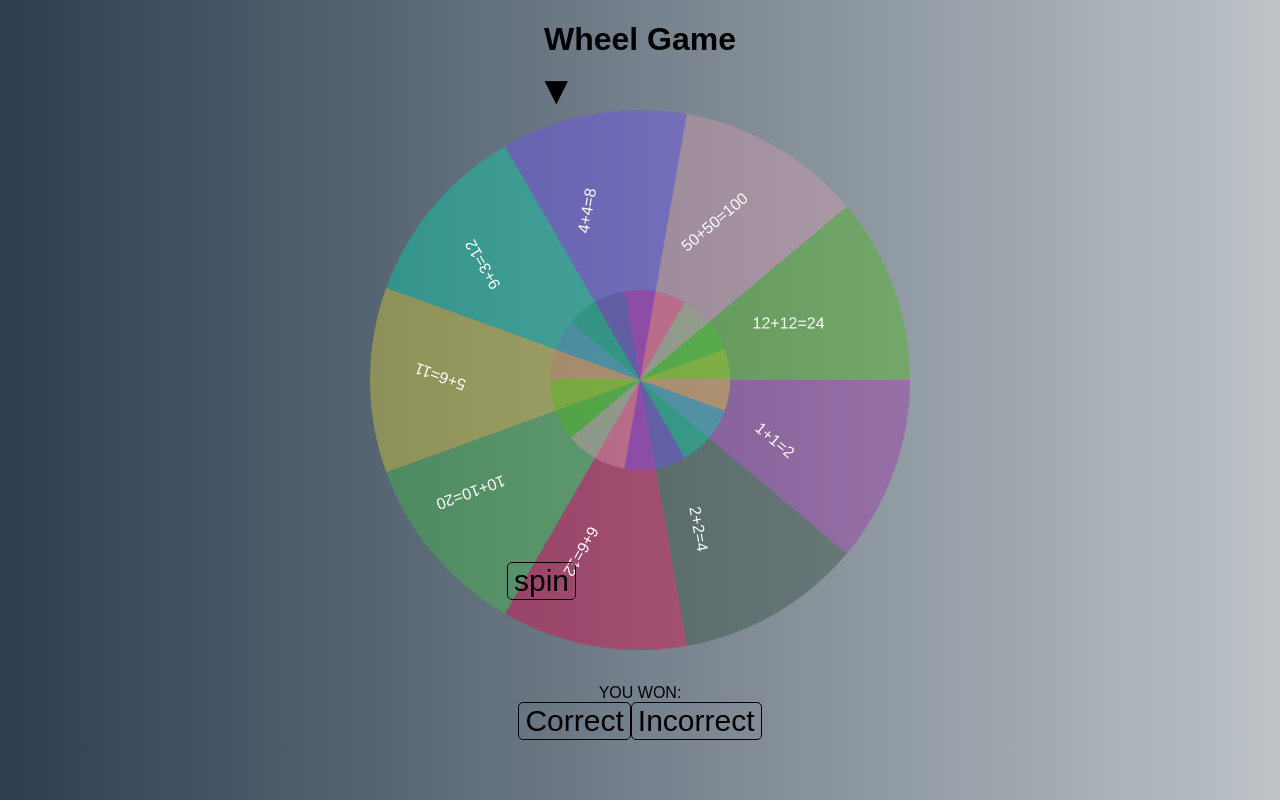
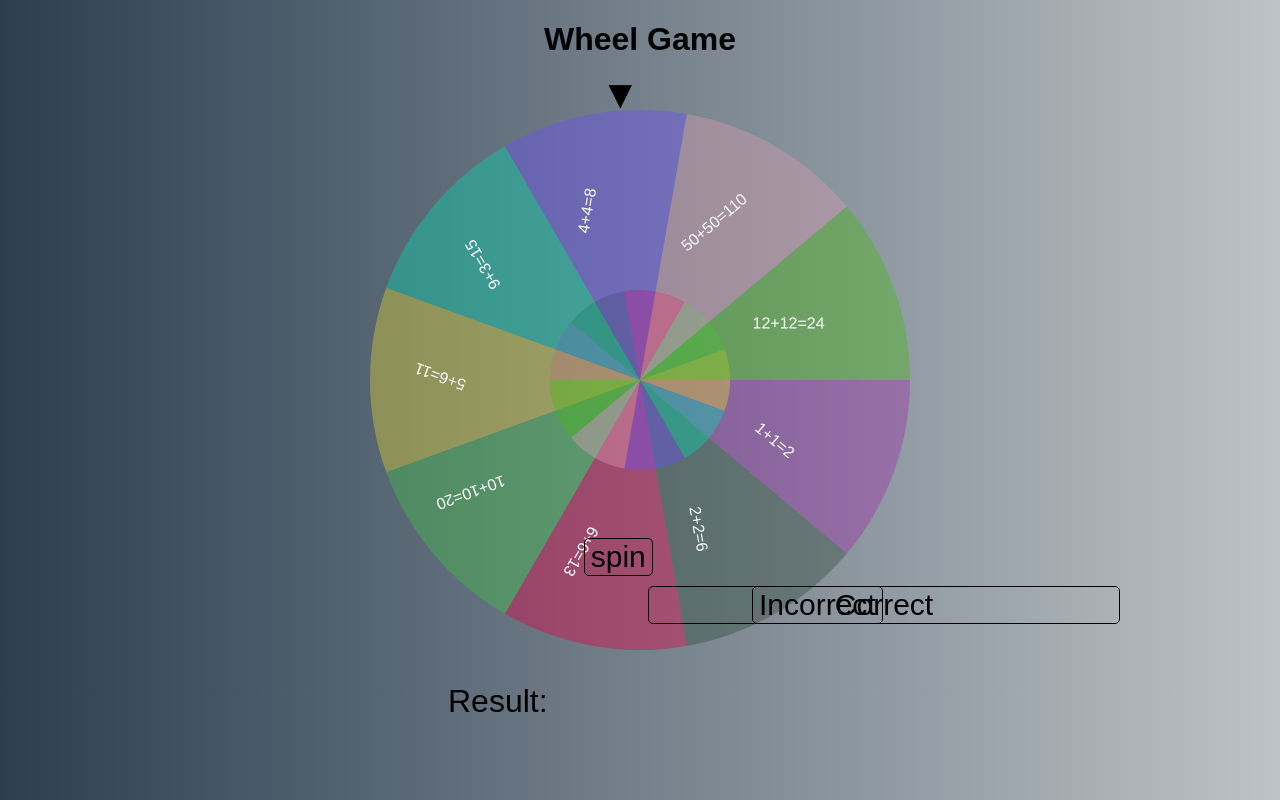
Before and after one commit to Rakeshcs12/WheelGame, a React app: page / in a window 1280 px wide. Built offline with nearby package versions, Linux system fonts and the light colour scheme.

Commit message:
Third Commit

```diff
--- a/src/index.js
+++ b/src/index.js
@@ -8,13 +8,13 @@ class App extends React.Component {
   state = {
     list: [
       "1+1=2",
-      "2+2=4",
-      "6+6=12",
+      "2+2=6",
+      "6+6=13",
       "10+10=20",
       "5+6=11",
-      "9+3=12",
+      "9+3=15",
       "4+4=8",
-      "50+50=100",
+      "50+50=110",
       "12+12=24"
     ],
     radius: 90,
@@ -172,7 +172,11 @@ class App extends React.Component {
 
   render() {
     //////////////new added//////////////////////
-    const handleclick = () => {
+
+////////////////////////////////////////////////////
+    const handleclick1 = () => {
+
+
       console.log("Keep Spining the wheel",this.state.result)
       var checked = this.state.list;
       checked.splice(this.state.result, 1);
@@ -180,12 +184,6 @@ class App extends React.Component {
       console.log(this.state.list);
       ctx.clearRect(0, 0, canvas.width, canvas.height);
       this.renderWheel(canvas,ctx);
-    }
-////////////////////////////////////////////////////
-    const handleclick1 = () => {
-      console.log("delete from list and spin again")
-
-
 
     }
 
@@ -204,24 +202,16 @@ class App extends React.Component {
             WebkitTransition: `-webkit-transform ${this.state.easeOut}s ease-out`
           }}
         />
-
-        {this.state.spinning ? (
-          <button type="button" id="reset" onClick={this.reset}>
-            reset
-          </button>
-        ) : (
-          <button type="button" id="spin" onClick={this.spin}>
-            spin
-          </button>
-
-        )}
+       <button type="button" id="spin" onClick={this.spin}>
+             spin
+           </button>
         <div className="display">
           <span id="readout">
-            YOU WON:{"  "}
+            Result:{"  "}
             <span id="result">{this.state.list[this.state.result]}</span>
           </span>
         </div>
-        <button type = "button" id="handleclick" onClick={handleclick}>Correct</button>
+        <button type = "button" id="handleclick" onClick={this.reset}>Correct</button>
 
     <button type = "button" id="handleclick1" onClick={handleclick1}>Incorrect</button>
 
--- a/src/styles.css
+++ b/src/styles.css
@@ -10,16 +10,16 @@ body {
 button {
   background: none;
   border: 1px solid black;
+
   font-size: 30px;
   border-radius: 5px;
 
 }
 
-#spin,
-#reset {
+#spin {
   position: absolute;
-  bottom: 25vh;
-  right: 55vw;
+  bottom: 28vh;
+  right: 49vw;
 }
 
 #spin:hover {
@@ -37,11 +37,17 @@ button {
   border-color: red;
 }
 
+#readout {
+  font-size: 4vh;
+  position: absolute;
+  bottom: 10vh;
+  left: 35vw;
+}
 
 #selector {
   position: absolute;
-  top: 8.5vh;
-  right: 55vw;
+  top: 9vh;
+  right: 50vw;
   font-size: 40px;
   z-index: 3;
 }
@@ -51,3 +57,29 @@ input {
   border: none;
   border-bottom: 1px solid black;
 }
+
+#handleclick{
+  position: absolute;
+   bottom: 22vh;
+   right: 20vh;
+   margin-left: 10vh;
+   left: 71vh;
+}
+
+#handleclick1
+{
+margin-left: 3vh;
+position: absolute;
+bottom: 22%;
+left: 91vh;
+}
+
+#handleclick:hover {
+  color: rgb(0, 180, 120);
+  border-color: rgb(0, 180, 120);
+}
+
+#handleclick1:hover {
+  color: rgb(0, 180, 120);
+  border-color: rgb(0, 180, 120);
+}
```
